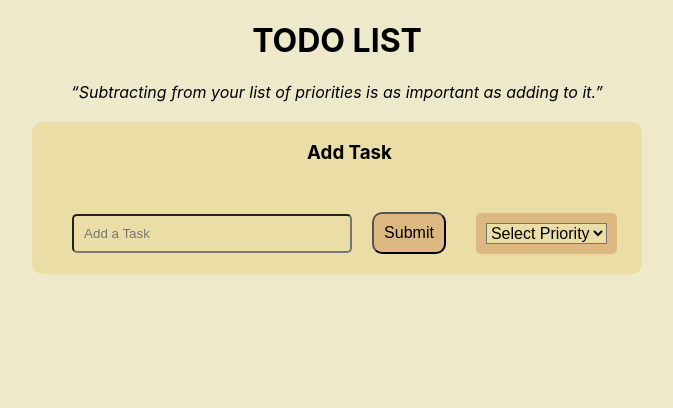
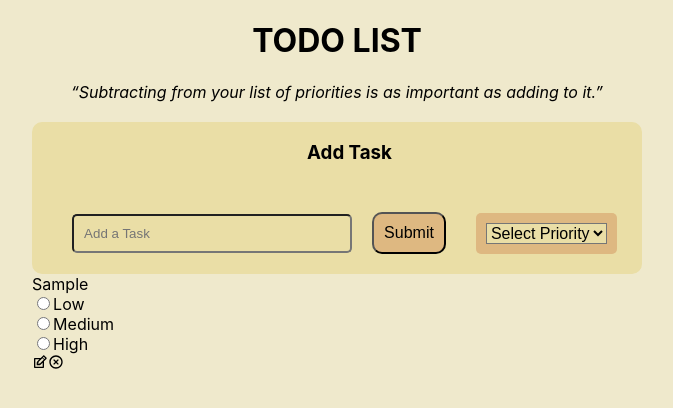
Before and after one commit to Kemuntogift/TodoListReact, a React (Create React App) app: page / in a window 1280 px wide. Both pictures are taken after typing "Sample" into the empty fields and a click on the button "Submit". Shown: the top 408 px of the page, without its empty margins (303-976 px from the left). Built offline with nearby package versions, Linux system fonts and the light colour scheme.

Commit message:
Added edit and delete icons, edit logic, set ID

```diff
--- a/package.json
+++ b/package.json
@@ -8,6 +8,7 @@
     "@testing-library/user-event": "^13.5.0",
     "react": "^18.2.0",
     "react-dom": "^18.2.0",
+    "react-icons": "^4.6.0",
     "react-scripts": "5.0.1",
     "web-vitals": "^2.1.4"
   },
--- a/src/App.js
+++ b/src/App.js
@@ -1,8 +1,8 @@
 import Body from "./components/BodyFolder/Body";
 import Form from "./components/Form/Form";
-import Todo from "./components/Todo/TodoList"
+import Todo from "./components/TodoList/TodoList"
 import "./App.css";
-import TodoList from "./components/Todo/TodoList";
+import TodoList from "./components/TodoList/TodoList";
 
 function App() {
   return (
--- a/src/components/Form/Form.jsx
+++ b/src/components/Form/Form.jsx
@@ -1,5 +1,5 @@
 import React, { useState } from "react";
-// import React, { useState} from 'react';
+
 import "./form.css";
 
 export default function Form(props) {
@@ -13,7 +13,8 @@
     e.preventDefault();
 
     props.onSubmit({
-      text: input,
+      id: Math.floor(Math.random() * 2000),
+      text: input
     });
     setInput("");
   };
--- a/src/components/Todo/TodoList.jsx
+++ /dev/null
@@ -1,19 +0,0 @@
-import React, {useState} from 'react'
-import Form from '../Form/Form'
-
-export default function TodoList() {
-    const [todos, setTodos] = useState([]);
-    const addTodo = todo => {
-
-        const addedTodos = [todo, ...todos];
-
-        setTodos(addedTodos);
-        console.log(todo, ...todos);
-    }
-  return (
-    <div>
-
-        <Form onSubmit={addTodo}/>
-    </div>
-  )
-}
--- /dev/null
+++ b/src/components/TodoList/TodoList.jsx
@@ -0,0 +1,48 @@
+import React, {useState} from 'react'
+import Form from '../Form/Form'
+import Todo from '../Todos/Todo';
+
+export default function TodoList() {
+    const [todos, setTodos] = useState([]);
+    const addTodo = todo => {
+
+        const addedTodos = [todo, ...todos];
+
+        setTodos(addedTodos);
+        console.log(todo, ...todos);
+    };
+
+     const updateTodo = (todoId, newValue) => {
+       setTodos((prev) =>
+         prev.map((item) => (item.id === todoId ? newValue : item))
+       );
+     };
+
+     const removeTodo = (id) => {
+       const removedArr = [...todos].filter((todo) => todo.id !== id);
+
+       setTodos(removedArr);
+     };
+
+     const completeTodo = (id) => {
+       let updatedTodos = todos.map((todo) => {
+         if (todo.id === id) {
+           todo.isComplete = !todo.isComplete;
+         }
+         return todo;
+       });
+       setTodos(updatedTodos);
+     };
+
+  return (
+    <div>
+      <Form onSubmit={addTodo} />
+      <Todo
+        todos={todos}
+        completeTodo={completeTodo}
+        updateTodo={updateTodo}
+        removeTodo={removeTodo}
+      />
+    </div>
+  );
+}
--- /dev/null
+++ b/src/components/Todos/Todo.jsx
@@ -0,0 +1,55 @@
+import React, { useState } from "react";
+import Form from "../Form/Form";
+import { RiCloseCircleLine } from "react-icons/ri";
+import { TiEdit } from "react-icons/ti";
+
+const Todo = ({ todos, completeTodo, removeTodo, updateTodo }) => {
+  const [edit, setEdit] = useState({
+    id: null,
+    value: "",
+  });
+
+  const submitUpdate = (value) => {
+    updateTodo(edit.id, value);
+    setEdit({
+        id:null,
+      value: "",
+    });
+  };
+
+  if (edit.id) {
+    return <Form edit={edit} onSubmit={submitUpdate} />;
+  }
+
+  return todos.map((todo, index) => (
+    <div
+      className={todo.isComplete ? "todo-row complete" : "todo-row"}
+      key={index}
+    >
+      <div key={todo.id} onClick={() => completeTodo(todo.id)}>
+        {todo.text}
+      </div>{" "}
+      <div className="radio-buttons">
+        <input type="radio" id="low" name="priority" value="Low" />
+        <label for="low">Low</label>
+        <br />
+        <input type="radio" id="medium" name="priority" value="medium" />
+        <label for="medium">Medium</label>
+        <br />
+        <input type="radio" id="high" name="priority" value="high" />
+        <label for="high">High</label>
+      </div>
+      <div className="icons">
+        <TiEdit
+          onClick={() => setEdit({ id: todo.id, value: todo.text })}
+          className="edit-icon"
+        />
+        <RiCloseCircleLine
+          onClick={() => removeTodo(todo.id)}
+          className="delete-icon"
+        />
+      </div>
+    </div>
+  ));
+};
+export default Todo;
```
Also changed, not shown: src/components/TodoList/todolist.css (added), src/components/Todos/todo.css (added), 1 other file (tests, documents, lock files or other folders).
